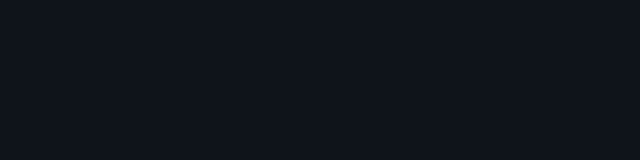
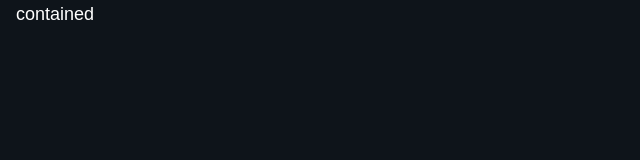
Before and after one commit to Nickolas-Hernandez/nickhernandez.dev, a Next.js app: page / in a window 1280 px wide. Shown: the top 160 px of the page, without its empty margins (0-640 px from the left). Built offline with nearby package versions, Linux system fonts and the light colour scheme; a web font is replaced by a local one.

Commit message:
Create and style contain class #3

```diff
--- a/src/pages/index.tsx
+++ b/src/pages/index.tsx
@@ -3,7 +3,9 @@ import Head from 'next/head'
 export default function Home() {
   return (
     <>
-
+      <div className="contain">
+        <p>contained</p>
+      </div>
     </>
   )
 }
--- a/src/styles/app.scss
+++ b/src/styles/app.scss
@@ -4,3 +4,4 @@
 
 @import 'global/resets';
 @import 'global/type';
+@import 'global/global';
--- a/src/styles/global/_global.scss
+++ b/src/styles/global/_global.scss
@@ -0,0 +1,3 @@
+.contain {
+  @apply container mx-auto px-4;
+}
```
